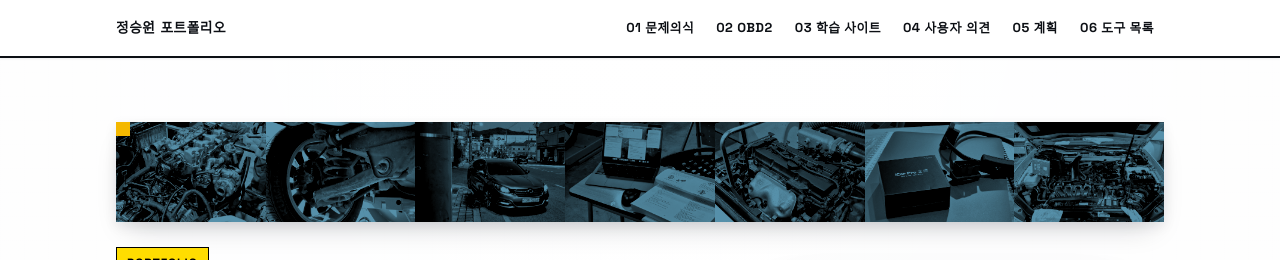
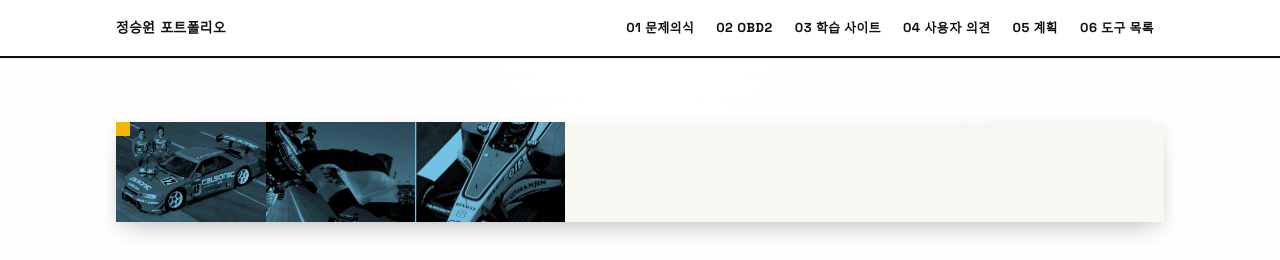
Before and after one commit to Alexa97busan/MYPORTFOLIO, a plain HTML site: page index.html in a window 1280 px wide. Shown: the top 260 px of the page. Drawn offline with Linux system fonts and the light colour scheme.

Commit message:
Add three racing photos to the top of the main page
Co-Authored-By: Claude Haiku 5.5 <noreply@anthropic.com>

```diff
--- a/index.html
+++ b/index.html
@@ -25,6 +25,17 @@
 </header>
 
 <main>
+
+<!-- HERO TOP -->
+<div class="hero" style="padding-bottom:0">
+  <div class="wrap">
+    <div class="hero-strip" data-reveal aria-label="레이싱 사진">
+      <figure><img src="img/hero_calsonic.jpg" alt="Calsonic 닛산 GT-R 레이스카와 드라이버" loading="eager" data-zoom></figure>
+      <figure><img src="img/hero_flag.jpg" alt="스페인 국기를 든 팀 피트 앞 Renault F1 차량" loading="eager" data-zoom></figure>
+      <figure><img src="img/hero_elf.jpg" alt="Renault F1 차량 전면 elf 리버리" loading="eager" data-zoom></figure>
+    </div>
+  </div>
+</div>
 
 <!-- HERO -->
 <div class="hero">
```
Also changed, not shown: img/hero_calsonic.jpg (added), img/hero_elf.jpg (added), img/hero_flag.jpg (added).
